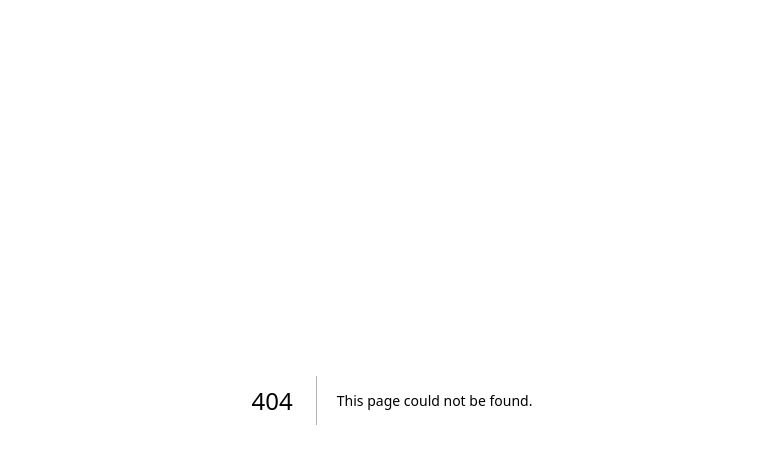
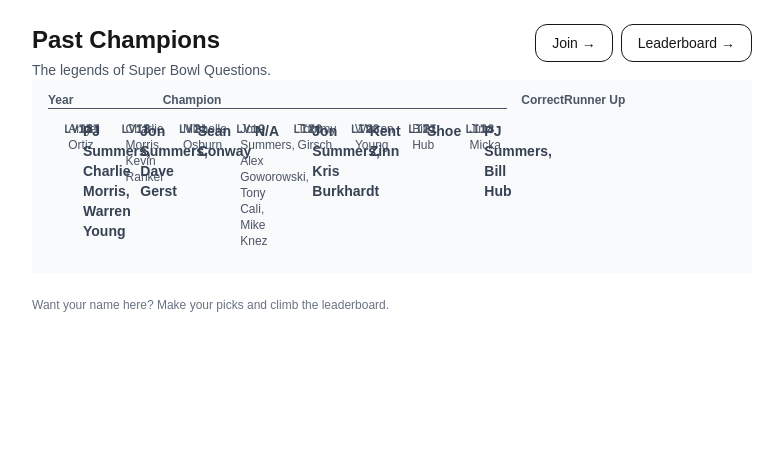
Before and after one commit to pj-summers/super_bowl_questions, a Next.js app: page /champions in a window 1280 px wide. Before the commit this address had no page. Shown: the top 464 px of the page, without its empty margins (248-1031 px from the left). Built offline with nearby package versions, Linux system fonts and the light colour scheme.

Commit message:
Added past champions page

```diff
--- /dev/null
+++ b/app/champions/page.tsx
@@ -0,0 +1,127 @@
+import Link from "next/link";
+
+type Champion = {
+  year: string;
+  name: string;
+  note?: string;
+};
+
+const CHAMPIONS = [
+  {
+    year: "LIX",
+    name: "Tommy Girsch",
+    correct: 20,
+    runnerUp: "Jon Summers, Kris Burkhardt",
+  },
+  {
+    year: "LVIII",
+    name: "Angel Ortiz",
+    correct: 18,
+    runnerUp: "PJ Summers, Charlie Morris, Warren Young",
+  },
+  {
+    year: "LVII",
+    name: "Charlie Morris, Kevin Rankel",
+    correct: 18,
+    runnerUp: "Jon Summers, Dave Gerst",
+  },
+  {
+    year: "LVI",
+    name: "Michelle Osburn",
+    correct: 21,
+    runnerUp: "Sean Conway",
+  },
+  {
+    year: "LV",
+    name: "Jon Summers, Alex Goworowski, Tony Cali, Mike Knez",
+    correct: 19,
+    runnerUp: "N/A",
+  },
+  {
+    year: "LIV",
+    name: "Warren Young",
+    correct: 23,
+    runnerUp: "Kent Zinn",
+  },
+  {
+    year: "LIII",
+    name: "Bill Hub",
+    correct: 21,
+    runnerUp: "Shoe",
+  },
+  {
+    year: "LII",
+    name: "Jim Micka",
+    correct: 18,
+    runnerUp: "PJ Summers, Bill Hub",
+  },
+];
+
+
+export default function ChampionsPage() {
+  const championsSorted = [...CHAMPIONS].sort((a, b) =>
+    b.year.localeCompare(a.year)
+  );
+
+  return (
+    <main className="min-h-screen p-6 max-w-3xl mx-auto">
+      <div className="flex items-start justify-between gap-4">
+        <div>
+          <h1 className="text-2xl font-semibold">Past Champions</h1>
+          <p className="mt-1 text-sm text-gray-600">
+            The legends of Super Bowl Questions.
+          </p>
+        </div>
+
+        <div className="flex gap-2">
+          <Link
+            className="rounded-xl border px-4 py-2 text-sm hover:bg-gray-50"
+            href="/"
+          >
+            Join →
+          </Link>
+          <Link
+            className="rounded-xl border px-4 py-2 text-sm hover:bg-gray-50"
+            href="/leaderboard/LX"
+          >
+            Leaderboard →
+          </Link>
+        </div>
+      </div>
+
+      <div className="grid grid-cols-12 bg-gray-50 px-4 py-3 text-xs font-semibold text-gray-600">
+        <div className="col-span-2">Year</div>
+        <div className="col-span-5">Champion</div>
+        <div className="col-span-2 text-right">Correct</div>
+        <div className="col-span-3">Runner Up</div>
+
+        {championsSorted.map((c) => (
+            <div
+                key={c.year}
+                className="grid grid-cols-12 px-4 py-3 border-t"
+            >
+                <div className="col-span-2 font-mono">{c.year}</div>
+
+                <div className="col-span-5">
+                    <div className="font-medium">{c.name}</div>
+                </div>
+
+                <div className="col-span-2 text-right font-mono">
+                    {c.correct}
+                </div>
+
+                <div className="col-span-3 text-sm text-gray-700">
+                    {c.runnerUp}
+                </div>
+            </div>
+        ))}
+
+      </div>
+
+
+      <p className="mt-6 text-xs text-gray-500">
+        Want your name here? Make your picks and climb the leaderboard.
+      </p>
+    </main>
+  );
+}
--- a/app/leaderboard/[code]/LeaderboardClient.tsx
+++ b/app/leaderboard/[code]/LeaderboardClient.tsx
@@ -273,6 +273,13 @@ const computed = players.map((p) => {
         >
             Back to Game →
         </Link>
+        <Link
+          href="/champions"
+          className="rounded-xl border px-4 py-2 text-sm hover:bg-gray-50"
+        >
+          Past Champions →
+        </Link>
+
         {isAdmin && (
   <button
     onClick={async () => {
```
